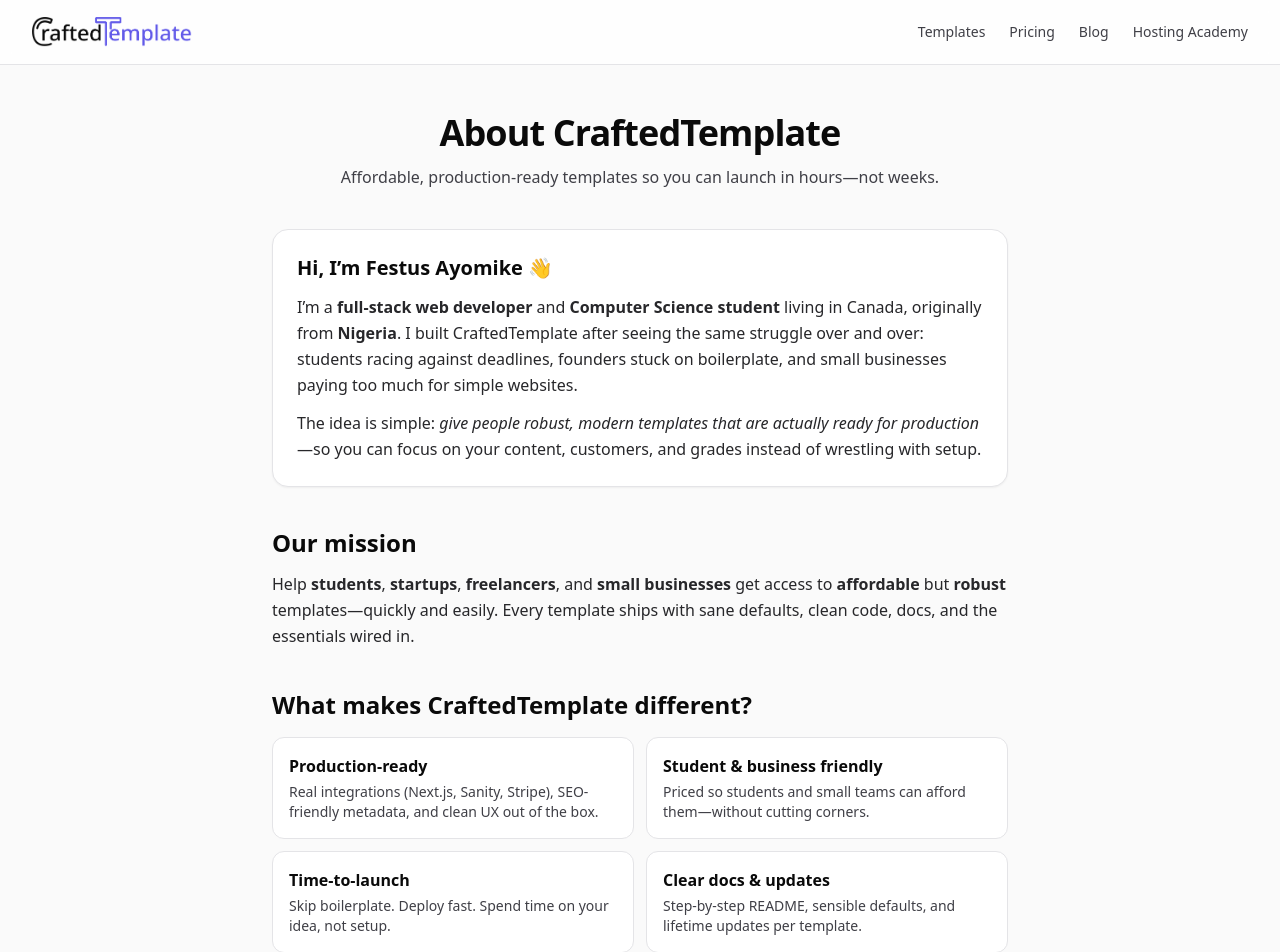
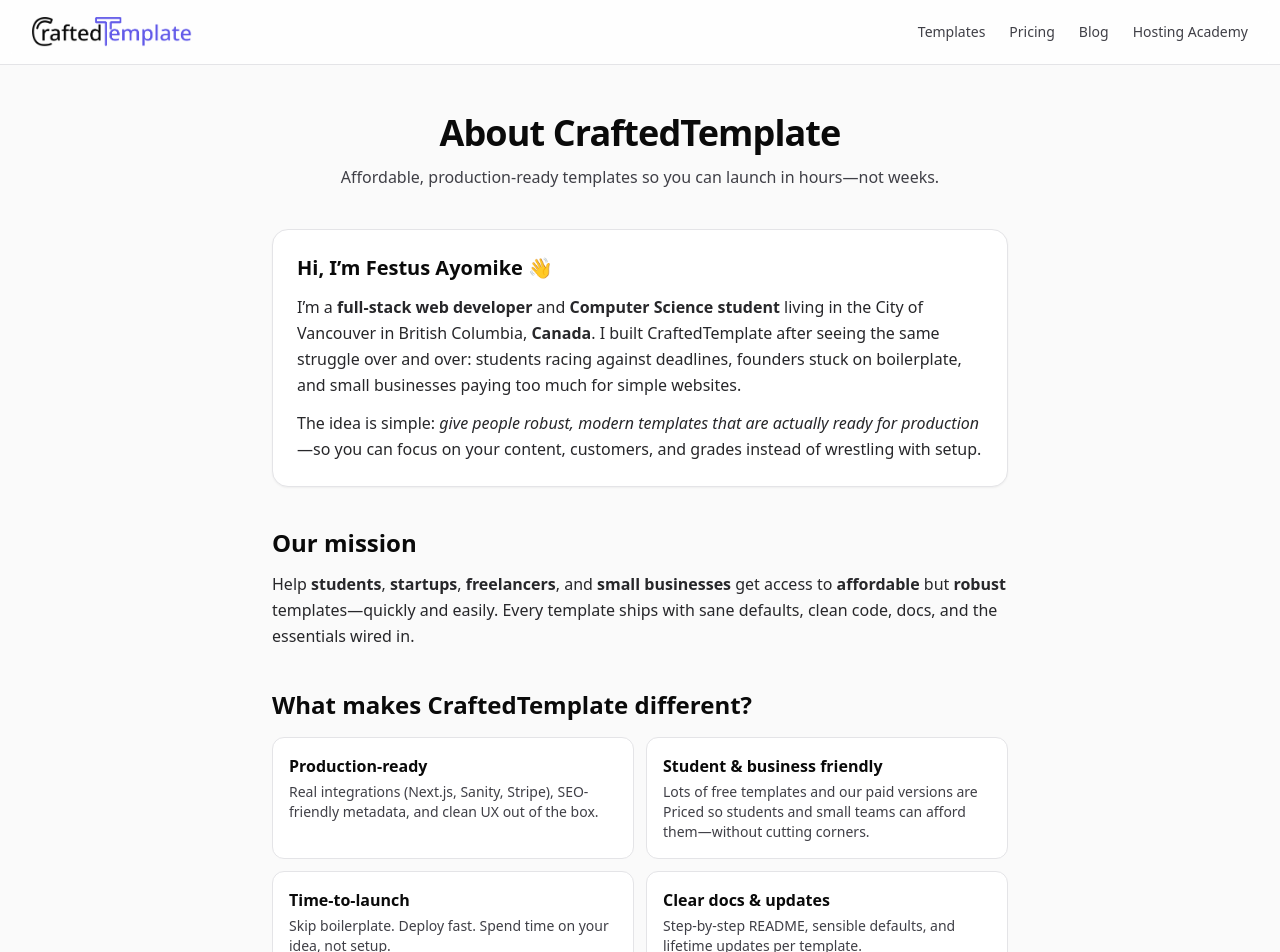
Before and after one commit to FirstAyo/crafted-template, a Next.js app: page /about in a window 1280 px wide. Shown: the top 952 px of the page. Built offline with nearby package versions, Linux system fonts and the light colour scheme; no server answers.

Commit message:
Made changes to the text in the about page

```diff
--- a/app/about/page.jsx
+++ b/app/about/page.jsx
@@ -84,8 +84,7 @@
         <h2 className="text-xl font-semibold">Hi, I’m Festus Ayomike 👋</h2>
         <p className="mt-3 text-zinc-800 leading-relaxed">
           I’m a <strong>full-stack web developer</strong> and{" "}
-          <strong>Computer Science student</strong> living in Canada, originally
-          from <strong>Nigeria</strong>. I built CraftedTemplate after seeing
+          <strong>Computer Science student</strong> living in the City of Vancouver in British Columbia, <strong>Canada</strong>. I built CraftedTemplate after seeing
           the same struggle over and over: students racing against deadlines,
           founders stuck on boilerplate, and small businesses paying too much
           for simple websites.
@@ -129,7 +128,7 @@
           <li className="rounded-xl border border-zinc-200 bg-white p-4">
             <h3 className="font-semibold">Student & business friendly</h3>
             <p className="mt-1 text-sm text-zinc-700">
-              Priced so students and small teams can afford them—without cutting
+              Lots of free templates and our paid versions are Priced so students and small teams can afford them—without cutting
               corners.
             </p>
           </li>
```
